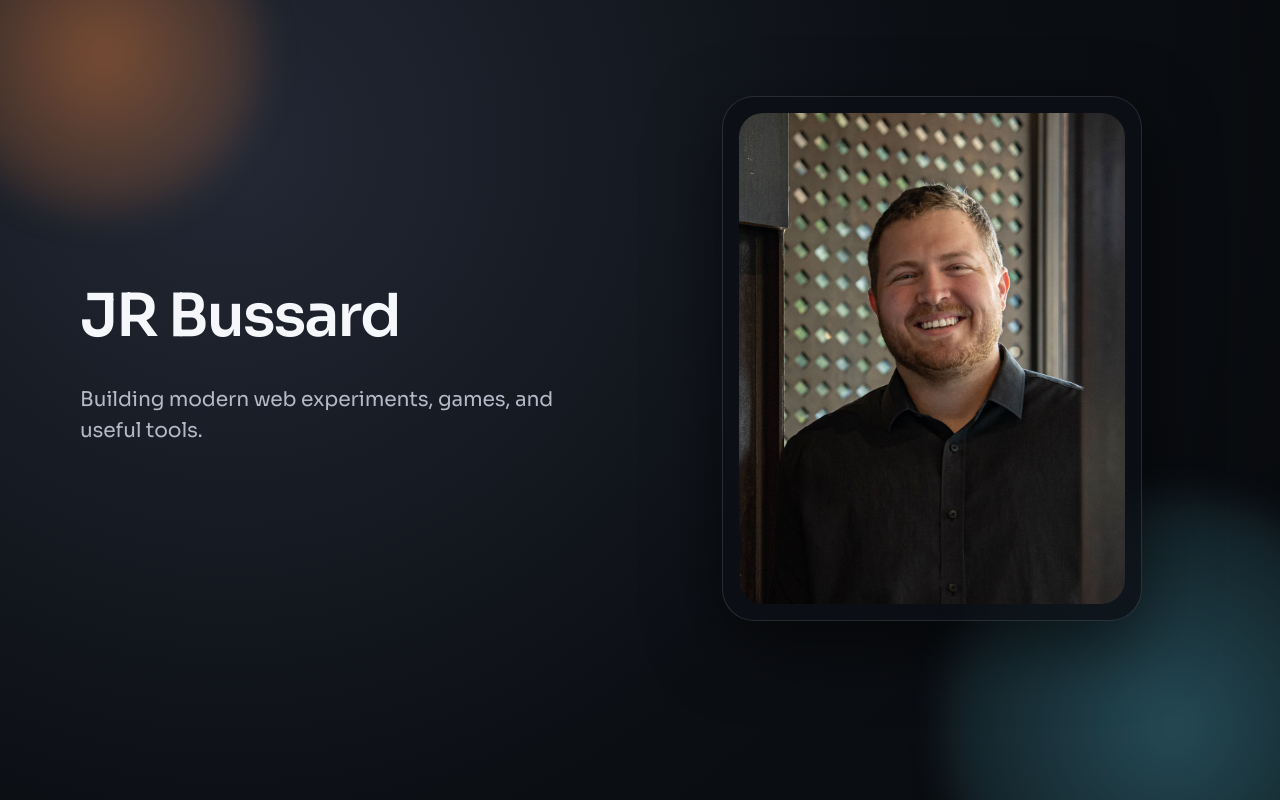
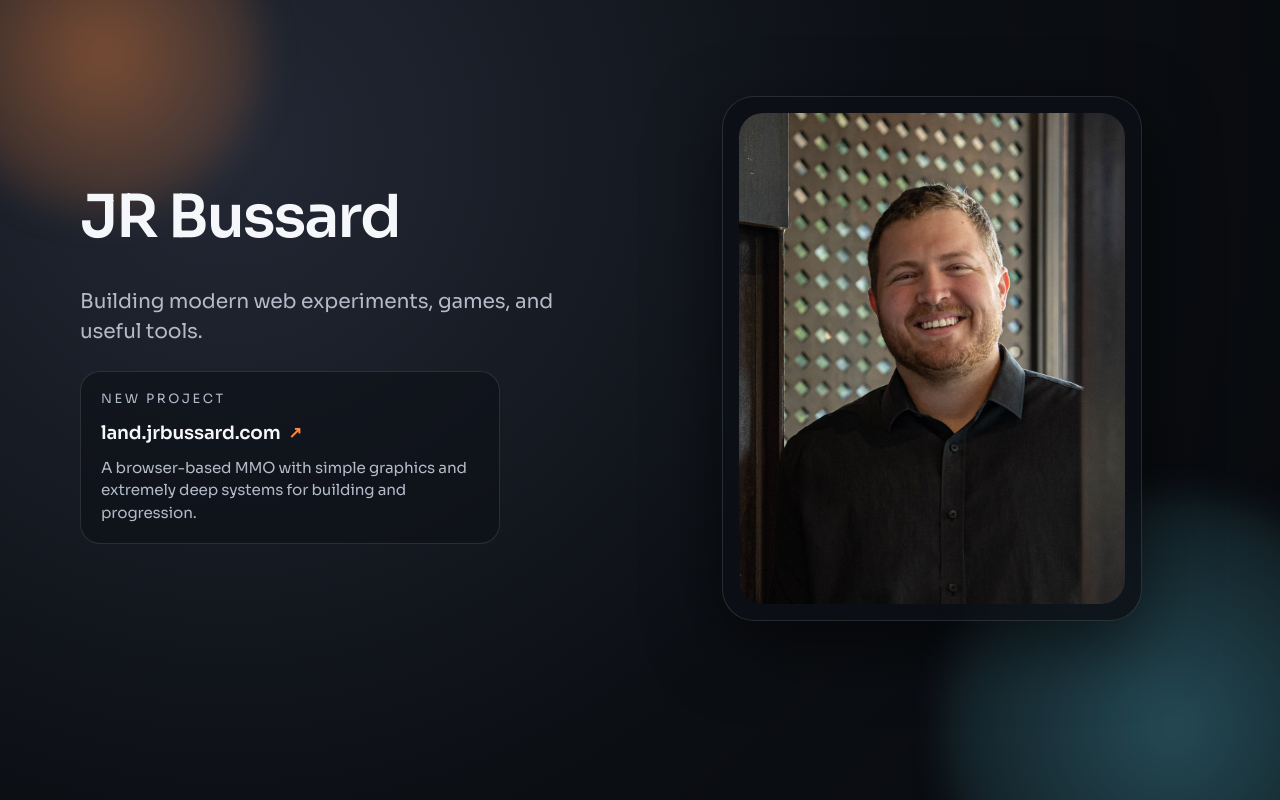
Before and after one commit to pirut/jrbussard, a React (Create React App) app: page / in a window 1280 px wide. Built offline with nearby package versions, Linux system fonts and the light colour scheme.

Commit message:
add land.jrbussard.com link

```diff
--- a/src/components/Hero.js
+++ b/src/components/Hero.js
@@ -9,6 +9,15 @@ const Hero = () => {
             <div className="hero__content">
                 <h1 className="hero__name">JR Bussard</h1>
                 <p className="hero__description">Building modern web experiments, games, and useful tools.</p>
+                <div className="hero__project">
+                    <p className="hero__project-label">New project</p>
+                    <a className="hero__project-link" href="https://land.jrbussard.com" target="_blank" rel="noreferrer">
+                        land.jrbussard.com
+                    </a>
+                    <p className="hero__project-copy">
+                        A browser-based MMO with simple graphics and extremely deep systems for building and progression.
+                    </p>
+                </div>
             </div>
             <div className="hero__media">
                 <div className="hero__frame">
--- a/src/styles/Hero.css
+++ b/src/styles/Hero.css
@@ -22,6 +22,44 @@
 .hero__description {
     font-size: clamp(1.05rem, 0.95rem + 0.4vw, 1.35rem);
     max-width: 520px;
+}
+
+.hero__project {
+    display: flex;
+    flex-direction: column;
+    gap: 10px;
+    padding: 18px 20px;
+    border-radius: 20px;
+    background: rgba(12, 16, 22, 0.6);
+    border: 1px solid var(--stroke);
+    max-width: 420px;
+}
+
+.hero__project-label {
+    font-size: 0.8rem;
+    letter-spacing: 0.2em;
+    text-transform: uppercase;
+    color: var(--muted);
+}
+
+.hero__project-link {
+    font-size: 1.15rem;
+    font-weight: 600;
+    color: var(--ink);
+    display: inline-flex;
+    align-items: center;
+    gap: 8px;
+}
+
+.hero__project-link::after {
+    content: "↗";
+    font-size: 1rem;
+    color: var(--accent);
+}
+
+.hero__project-copy {
+    font-size: 0.95rem;
+    color: var(--muted);
 }
 
 .hero__media {
```
